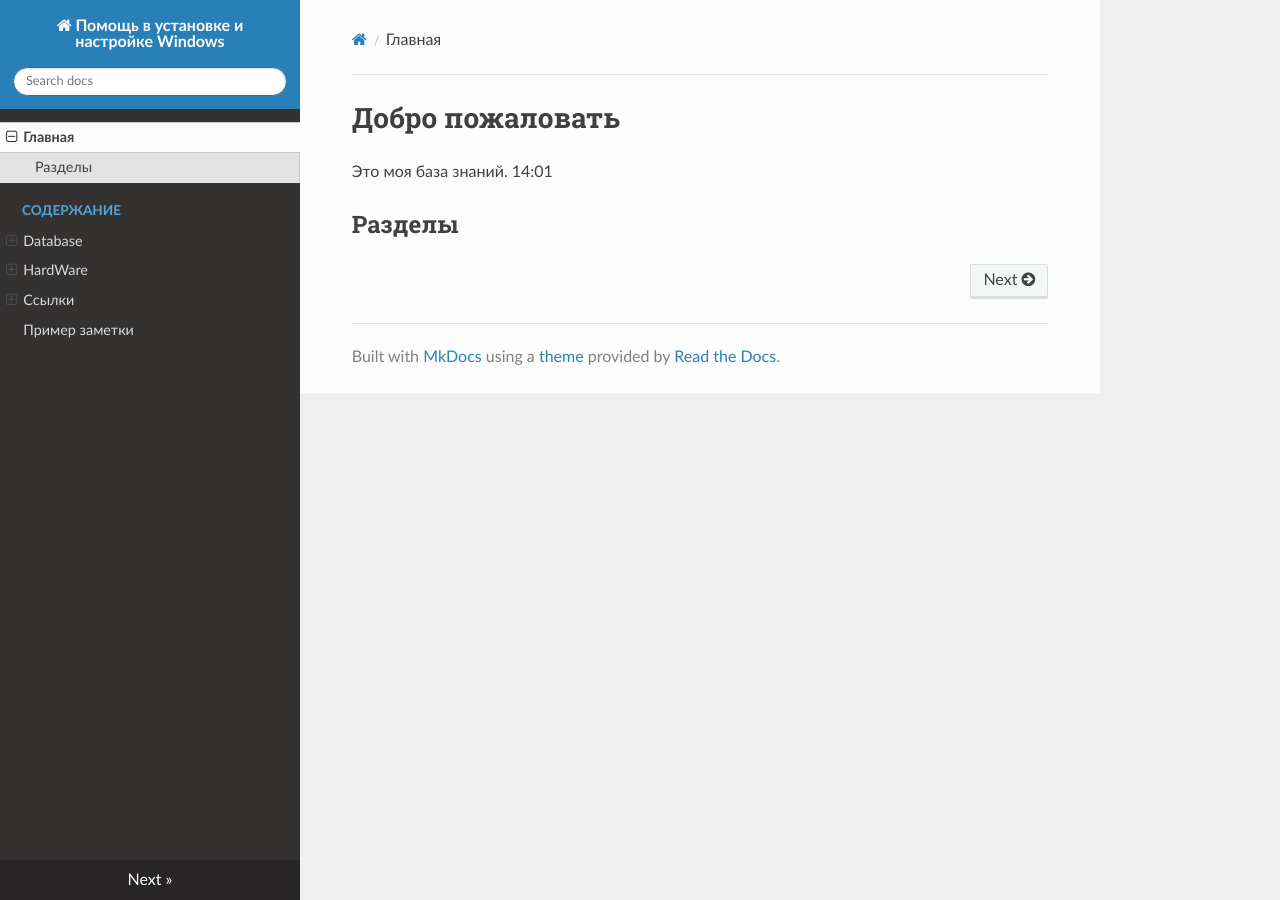
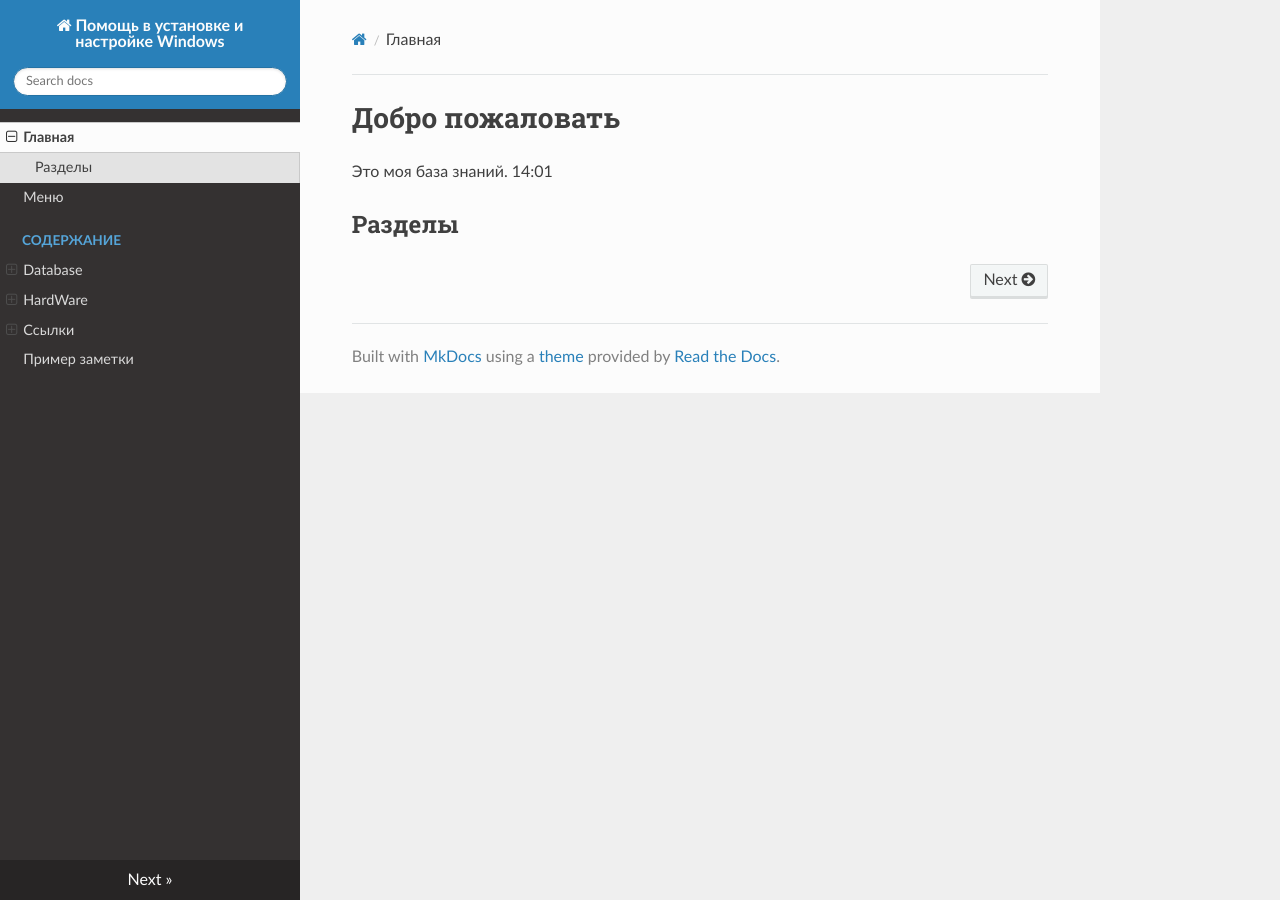
Before and after one commit to SergeiKirillov/sergeikirillov.github.io, an MkDocs documentation site: the page built from docs/index.md, in a window 1280 px wide. Built offline with MkDocs 1.6.1, drawn with Linux system fonts in a browser that asks for light colours; nearby versions of some CDN libraries; old or Windows-style settings are respelled for this version of MkDocs.

Commit message:
Add 'Меню' to navigation in mkdocs.yml

```diff
--- a/mkdocs.yml
+++ b/mkdocs.yml
@@ -6,6 +6,7 @@ theme: readthedocs
 
 nav:
   - Главная: index.md
+  - Меню: content.md
   - Содержание:
       - Database:
           - Клиенты: DataBase/Clients.md
```
